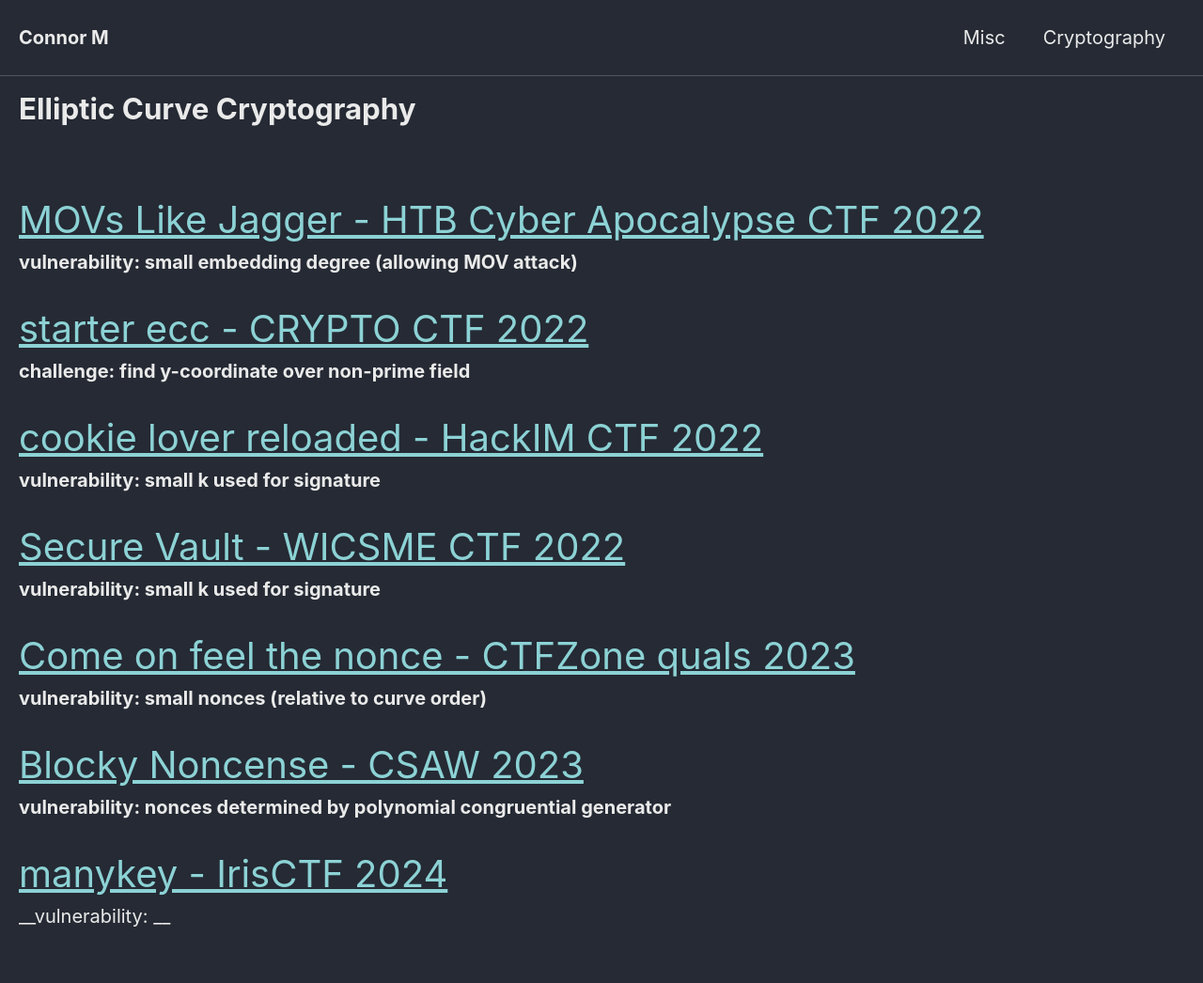
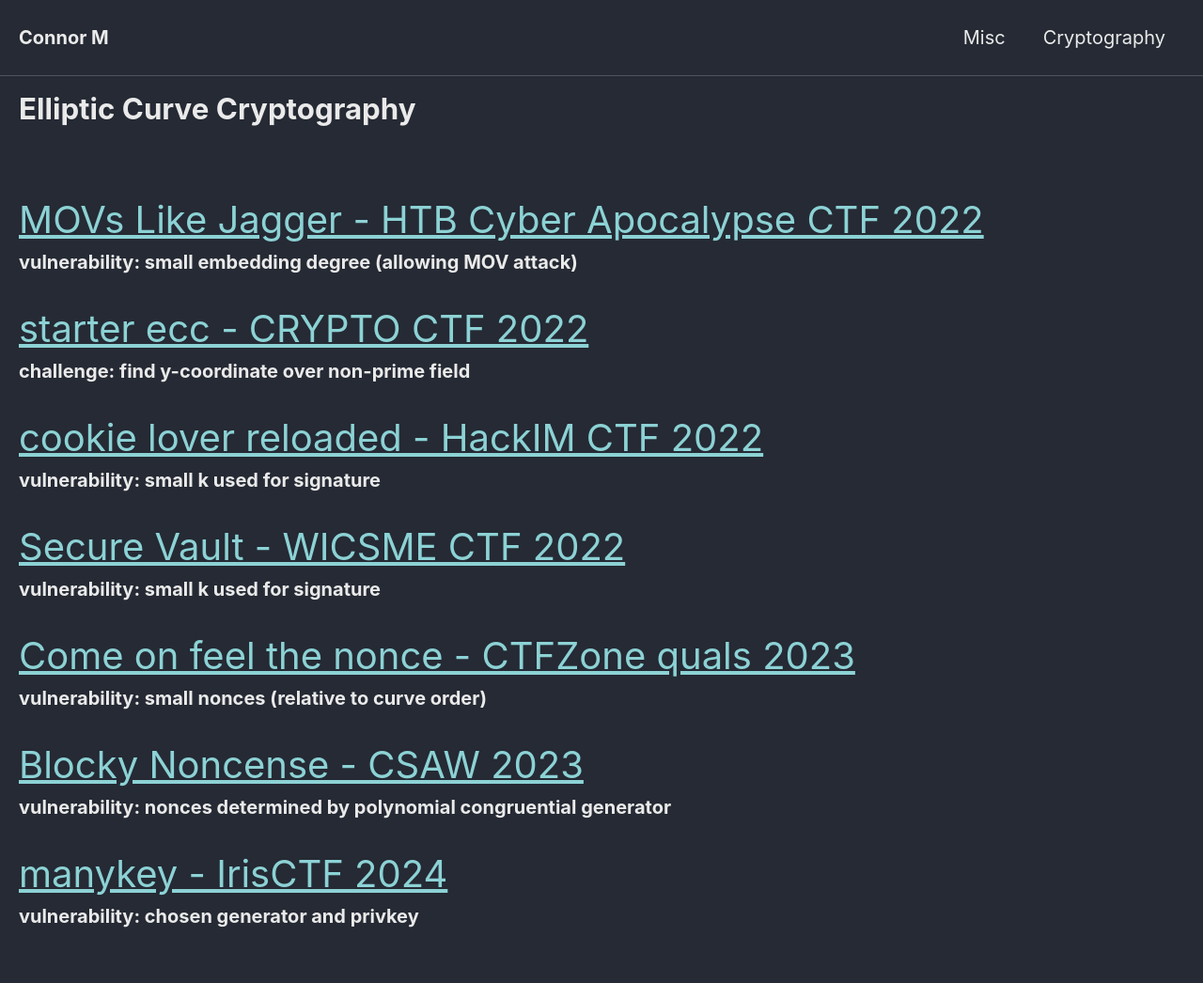
Before and after one commit to Connor-McCartney/Connor-McCartney.github.io, a Jekyll site: the page built from _pages/cryptography/ecc/ecc.md, in a window 1280 px wide. Shown: the whole page at 94% size. Built offline with Jekyll 4.4.1, drawn with Linux system fonts in a browser that asks for light colours; cached includes are drawn as plain includes.

Commit message:
Update ecc.md

```diff
--- a/_pages/cryptography/ecc/ecc.md
+++ b/_pages/cryptography/ecc/ecc.md
@@ -31,4 +31,4 @@ __vulnerability: nonces determined by polynomial congruential generator__
 
 
 <span style="font-size:2em;">   [manykey - IrisCTF 2024](/cryptography/ecc/manykey-IrisCTF-2024)       </span> <br>
-__vulnerability: __
+__vulnerability: chosen generator and privkey__
```
